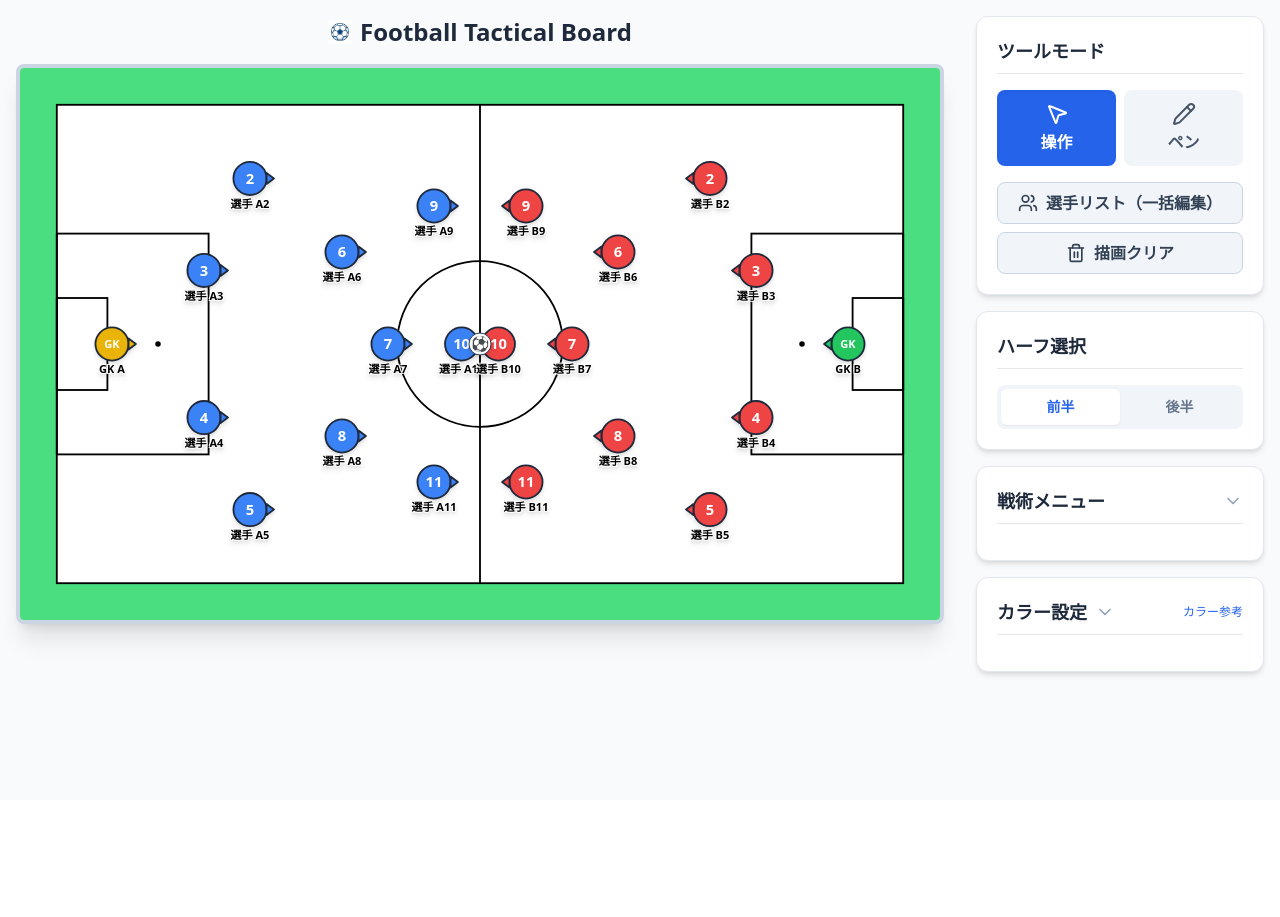
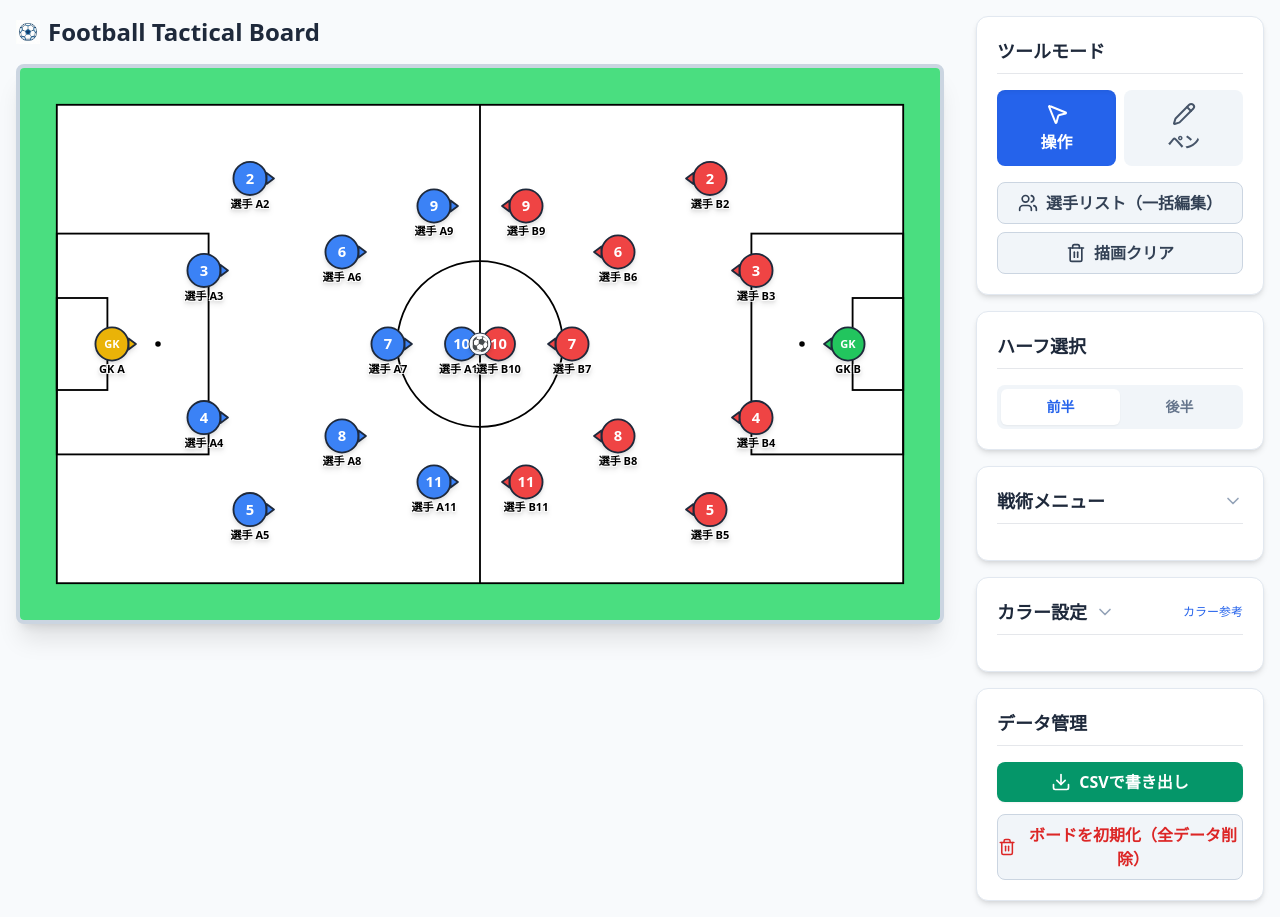
Before and after one commit to Zakky4/football-tactical--board, a React (Vite) app: page / in a window 1280 px wide. Before the commit the page ends 800 px from the top, so only its background shows below. Built offline with nearby package versions, Linux system fonts and the light colour scheme.

Commit message:
feat: Implement local storage persistence with auto-save, CSV export, and board initialization.

```diff
--- a/src/TacticBoard.jsx
+++ b/src/TacticBoard.jsx
@@ -1,5 +1,5 @@
-import React, { useState, useRef, useCallback, memo } from 'react';
-import { Undo2, MousePointer2, Pencil, Trash2, Users, X, Upload, RefreshCw, ChevronDown, ChevronUp } from 'lucide-react';
+import React, { useState, useRef, useCallback, memo, useEffect } from 'react';
+import { Undo2, MousePointer2, Pencil, Trash2, Users, X, Upload, RefreshCw, ChevronDown, ChevronUp, Download, Save, CheckCircle2 } from 'lucide-react';
 
 const SVG_W = 1000;
 const SVG_H = 600;
@@ -35,6 +35,21 @@ const PRESET_COLORS = [
     { label: '緑', hex: '#22C55E' },
     { label: 'オレンジ', hex: '#F97316' },
 ];
+
+const STORAGE_KEY = 'football-tactics-data';
+
+const toPercentage = (val, max) => (val / max) * 100;
+const fromPercentage = (pct, max) => (pct / 100) * max;
+
+const loadFromStorage = () => {
+    try {
+        const saved = localStorage.getItem(STORAGE_KEY);
+        if (saved) return JSON.parse(saved);
+    } catch (e) {
+        console.error("Storage load error", e);
+    }
+    return null;
+};
 
 // 初期配置 4-3-3
 const baseItems = [
@@ -440,25 +455,74 @@ const ImportModal = memo(({ isOpen, onClose, onImport }) => {
 // --- Main component ---
 
 export default function TacticBoard() {
-    const [teamColors, setTeamColors] = useState({
+    const [teamColors, setTeamColors] = useState(() => {
+        const saved = loadFromStorage();
+        return saved?.teamColors || {
             A: COLORS.teamA,
             AGK: COLORS.teamAGK,
             B: COLORS.teamB,
             BGK: COLORS.teamBGK,
+        };
     });
-    const [items, setItems] = useState(() => baseItems.map(item => ({
+    const [items, setItems] = useState(() => {
+        const saved = loadFromStorage();
+        if (saved?.items) {
+            return saved.items.map(item => ({
+                ...item,
+                x: fromPercentage(item.x_pct, SVG_W),
+                y: fromPercentage(item.y_pct, SVG_H)
+            }));
+        }
+        return baseItems.map(item => ({
             ...item,
             angle: item.team === 'A' ? 90 : item.team === 'B' ? -90 : 0
-    })));
+        }));
+    });
     const [draggingId, setDraggingId] = useState(null);
     const svgRef = useRef(null);
     const hasMovedRef = useRef(false);
+    const isInitialMount = useRef(true);
 
     const [isPenMode, setIsPenMode] = useState(false);
     const [lines, setLines] = useState([]);
     const [currentLine, setCurrentLine] = useState('');
     const [isDrawing, setIsDrawing] = useState(false);
-    const [isSecondHalf, setIsSecondHalf] = useState(false);
+    const [isSecondHalf, setIsSecondHalf] = useState(() => {
+        const saved = loadFromStorage();
+        return saved?.isSecondHalf || false;
+    });
+    const [saveStatus, setSaveStatus] = useState(''); // '' | 'saving' | 'saved'
+
+    useEffect(() => {
+        if (isInitialMount.current) {
+            isInitialMount.current = false;
+            return;
+        }
+        let hideTimeout;
+        const saveTimeout = setTimeout(() => {
+            try {
+                const dataToSave = {
+                    teamColors,
+                    isSecondHalf,
+                    items: items.map(item => ({
+                        ...item,
+                        x_pct: toPercentage(item.x, SVG_W),
+                        y_pct: toPercentage(item.y, SVG_H)
+                    }))
+                };
+                localStorage.setItem(STORAGE_KEY, JSON.stringify(dataToSave));
+                setSaveStatus('saved');
+                hideTimeout = setTimeout(() => setSaveStatus(''), 2000);
+            } catch (e) {
+                console.error("Storage save error", e);
+            }
+        }, 500);
+        setSaveStatus('saving');
+        return () => {
+            clearTimeout(saveTimeout);
+            if (hideTimeout) clearTimeout(hideTimeout);
+        };
+    }, [items, teamColors, isSecondHalf]);
 
     const [editTarget, setEditTarget] = useState(null); // { id, x, y }
     const [editForm, setEditForm] = useState({ label: '', name: '' });
@@ -696,13 +760,68 @@ export default function TacticBoard() {
         ));
     }, [isPenMode]);
 
+    const handleExportCSV = useCallback(() => {
+        const dateStr = new Date().toISOString().slice(0, 10).replace(/-/g, '');
+        const halfStr = isSecondHalf ? '2ndHalf' : '1stHalf';
+        const filename = `tactics_data_${dateStr}_${halfStr}.csv`;
+
+        const csvHeaders = ['Team (Home/Away)', 'Number', 'Name', 'Position_X(%)', 'Position_Y(%)'];
+
+        const players = items.filter(item => item.id !== 'ball');
+
+        const csvRows = players.map(p => {
+            const teamSide = p.team === 'A' ? 'Home' : 'Away';
+            const x_pct = toPercentage(p.x, SVG_W).toFixed(2);
+            const y_pct = toPercentage(p.y, SVG_H).toFixed(2);
+            const name = `"${(p.name || '').replace(/"/g, '""')}"`;
+            return [teamSide, p.label, name, x_pct, y_pct].join(',');
+        });
+
+        const csvContent = [csvHeaders.join(','), ...csvRows].join('\n');
+        const bom = new Uint8Array([0xEF, 0xBB, 0xBF]);
+        const blob = new Blob([bom, csvContent], { type: 'text/csv;charset=utf-8;' });
+
+        const url = URL.createObjectURL(blob);
+        const link = document.createElement('a');
+        link.href = url;
+        link.setAttribute('download', filename);
+        document.body.appendChild(link);
+        link.click();
+        document.body.removeChild(link);
+        URL.revokeObjectURL(url);
+    }, [items, isSecondHalf]);
+
+    const handleInitializeBoard = useCallback(() => {
+        if (window.confirm('ボードを初期化し、保存されているデータもすべて削除しますか？')) {
+            localStorage.removeItem(STORAGE_KEY);
+            setTeamColors({
+                A: COLORS.teamA,
+                AGK: COLORS.teamAGK,
+                B: COLORS.teamB,
+                BGK: COLORS.teamBGK,
+            });
+            setIsSecondHalf(false);
+            setItems(baseItems.map(item => ({
+                ...item,
+                angle: item.team === 'A' ? 90 : item.team === 'B' ? -90 : 0
+            })));
+            setSaveStatus('');
+        }
+    }, []);
+
     return (
         <div className="flex flex-col lg:flex-row lg:gap-8 min-h-screen bg-slate-50 text-slate-800 p-4 font-sans max-w-7xl mx-auto">
             <div className="flex-grow flex flex-col items-center">
-                <h1 className="text-2xl font-bold mb-4 flex items-center gap-2">
+                <div className="flex justify-between items-center mb-4 w-full max-w-5xl">
+                    <h1 className="text-2xl font-bold flex items-center gap-2">
                         <SoccerIcon className="w-6 h-6 text-blue-600" />
                         Football Tactical Board
                     </h1>
+                    <div className="h-6 flex items-center">
+                        {saveStatus === 'saving' && <span className="text-sm text-slate-500 flex items-center gap-1 font-bold"><RefreshCw className="w-4 h-4 animate-spin" /> 保存中...</span>}
+                        {saveStatus === 'saved' && <span className="text-sm text-emerald-600 font-bold flex items-center gap-1"><CheckCircle2 className="w-4 h-4" /> 保存済み</span>}
+                    </div>
+                </div>
 
                 <div className="w-full max-w-5xl shadow-xl rounded-lg overflow-hidden border-4 border-slate-300 bg-white relative">
                     <svg
@@ -843,6 +962,26 @@ export default function TacticBoard() {
                 </div>
 
                 <ColorSettings teamColors={teamColors} setTeamColors={setTeamColors} />
+
+                <div className="bg-white p-5 rounded-xl shadow-md border border-slate-200">
+                    <h2 className="text-lg font-bold mb-4 border-b pb-2 flex items-center justify-between">データ管理</h2>
+                    <div className="flex flex-col gap-3">
+                        <button
+                            onClick={handleExportCSV}
+                            className="flex items-center justify-center gap-2 w-full py-2 bg-emerald-600 hover:bg-emerald-700 text-white rounded-lg transition-colors font-bold shadow-sm"
+                        >
+                            <Download className="w-5 h-5" />
+                            CSVで書き出し
+                        </button>
+                        <button
+                            onClick={handleInitializeBoard}
+                            className="flex items-center justify-center gap-2 w-full py-2 bg-slate-100 hover:bg-red-50 text-red-600 hover:text-red-700 border border-slate-300 hover:border-red-300 rounded-lg transition-colors font-bold"
+                        >
+                            <Trash2 className="w-5 h-5" />
+                            ボードを初期化（全データ削除）
+                        </button>
+                    </div>
+                </div>
             </div>
 
             {/* 選手リスト編集サイドパネル */}
```
Lines whose indentation alone changed are shown as unchanged.
